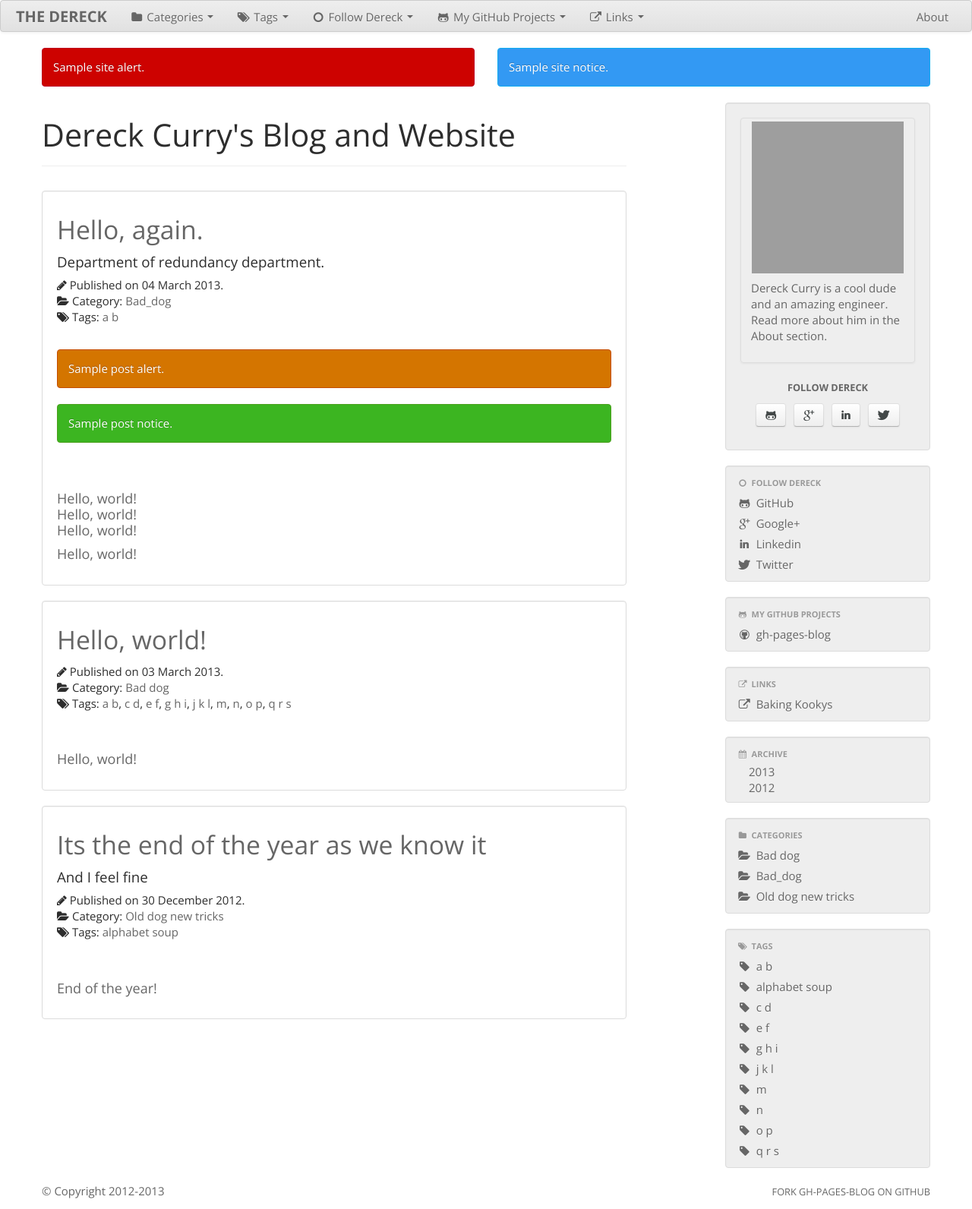
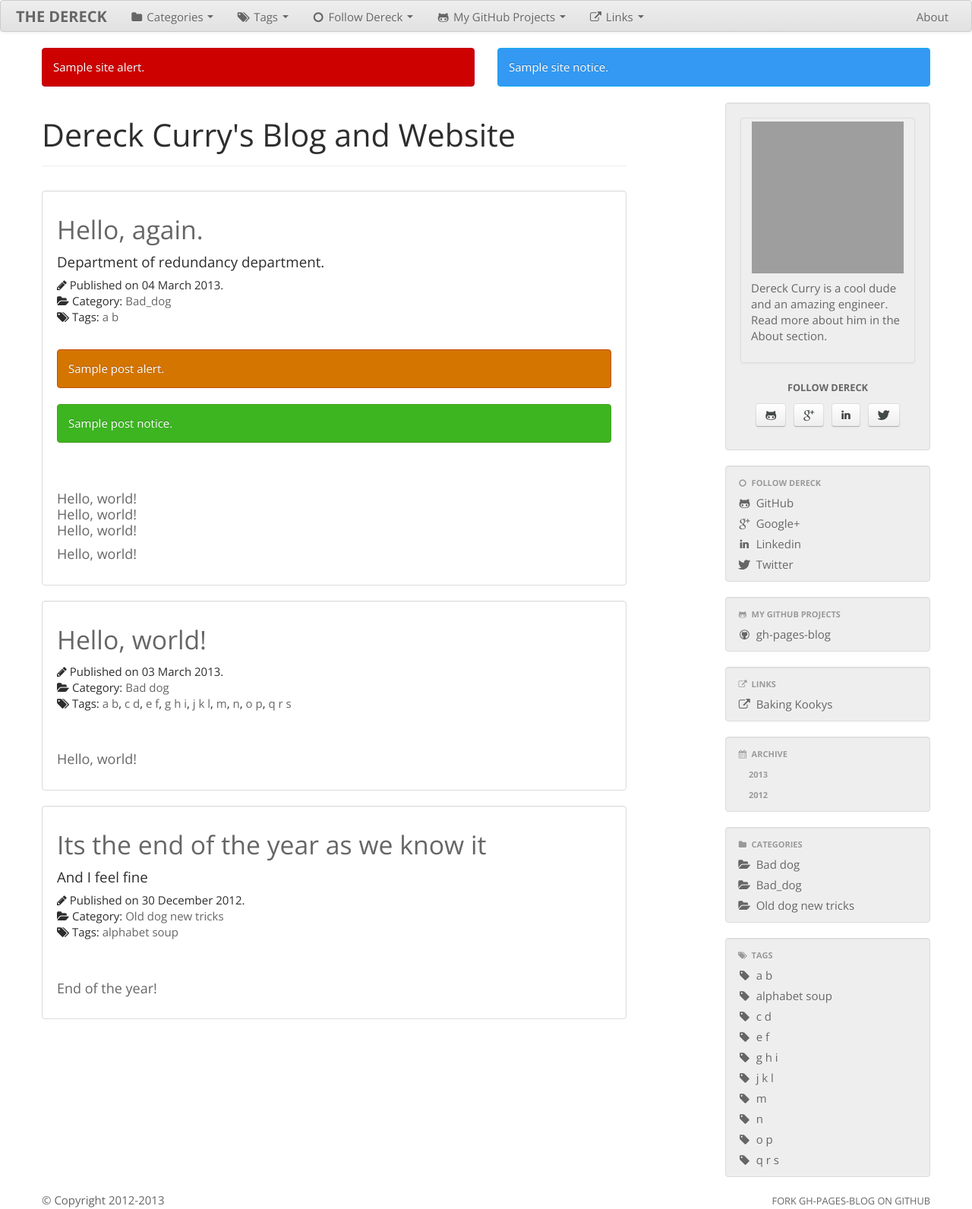
Before and after one commit to thedereck/thedereck.github.com, a Jekyll site: the page built from index.html, in a window 1280 px wide. Shown: the whole page at 76% size. Built offline with Jekyll 4.4.1, drawn with Linux system fonts in a browser that asks for light colours; grey boxes are pictures that could not be loaded.

Commit message:
navbar collapse

```diff
--- a/_includes/body/sections/navlists/archive.html
+++ b/_includes/body/sections/navlists/archive.html
@@ -25,7 +25,9 @@
 							</div></ul>
 						{% endif %}
 						<ul class="nav nav-list ghpb-nav-list" data-toggle="collapse" data-target="#{{ navlist_archive_year }}">
-							{{ navlist_archive_year }}
+							<li class="nav-header ghpb-nav-header">
+								{{ navlist_archive_year }}
+							</li>
 							<div id="{{ navlist_archive_year }}" class="collapse">
 						{% assign navlist_archive_prev_year = navlist_archive_year %}
 					{% endif %}
```
